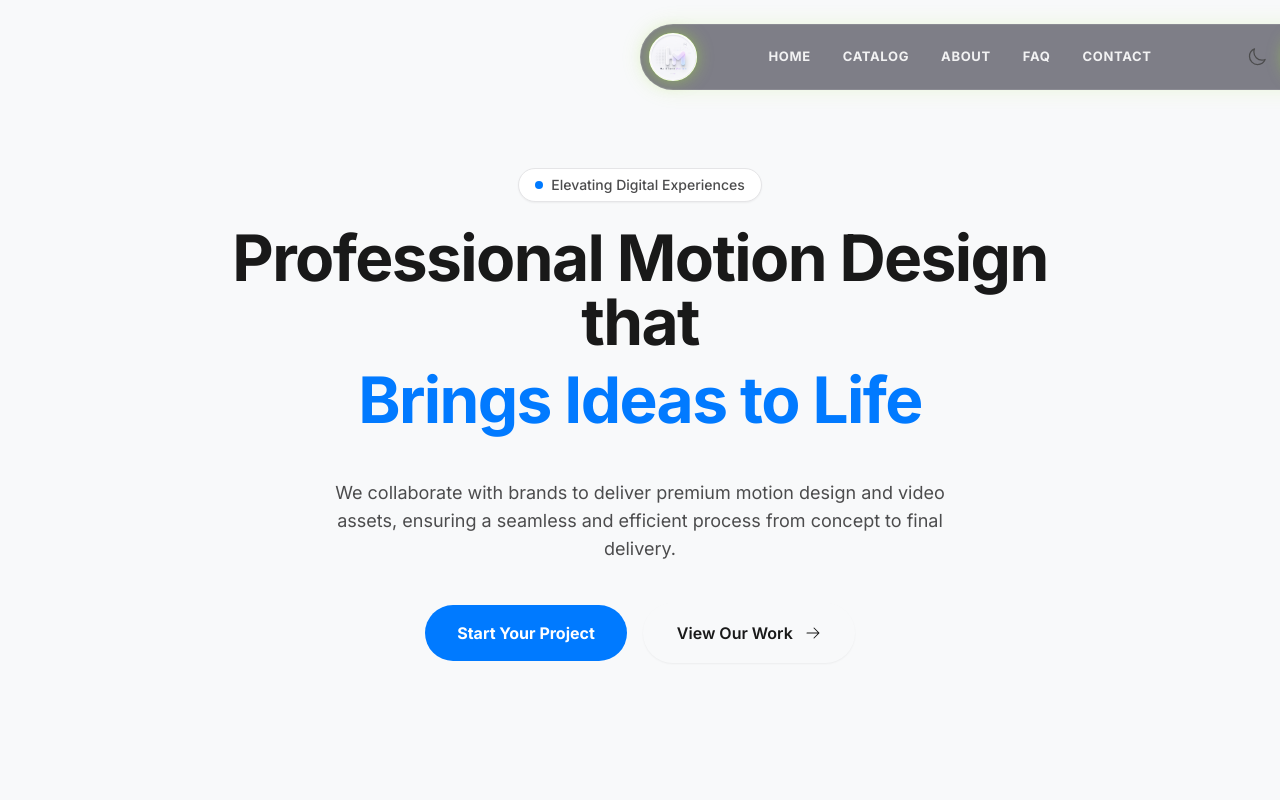
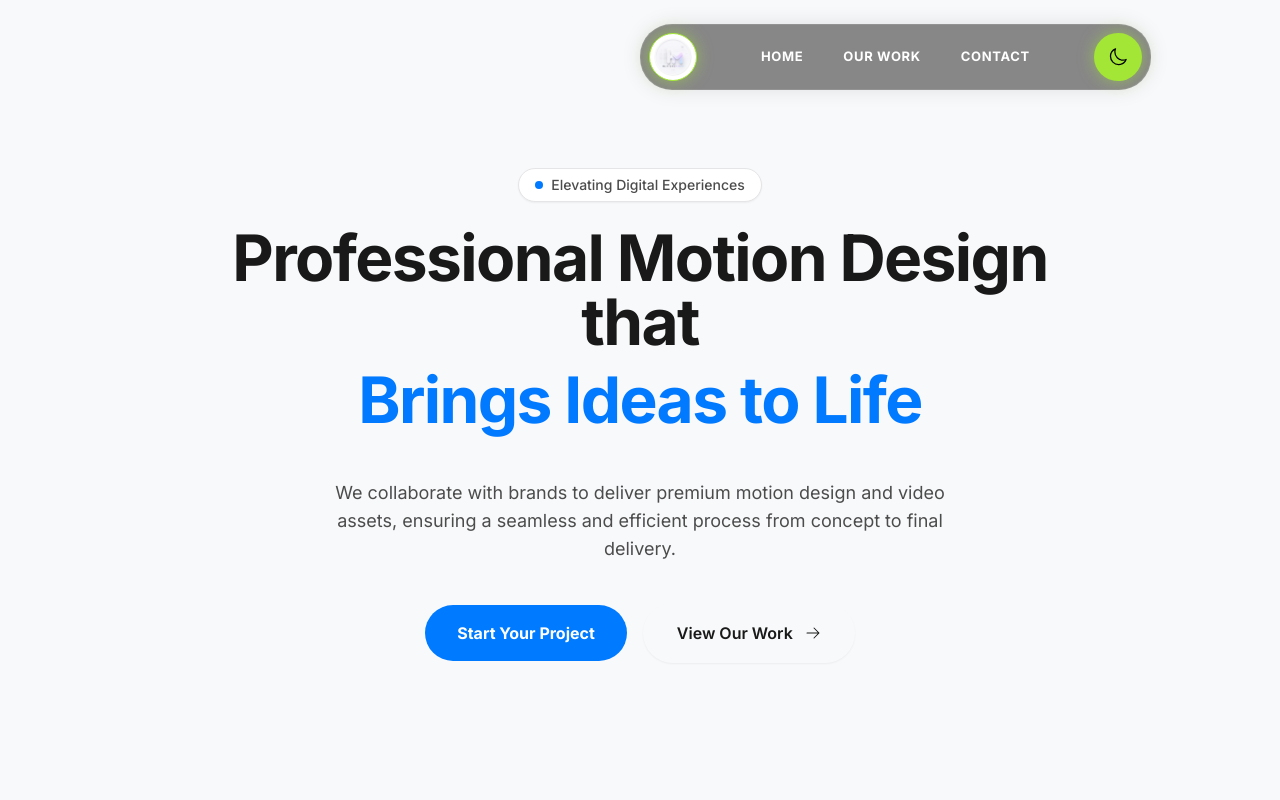
Before and after one commit to BerserkerOP/website, a Next.js app: page / in a window 1280 px wide. Shown: the top 800 px of the page. Built offline with nearby package versions, Linux system fonts and the light colour scheme.

Commit message:
Center navbar, update links to Home/Our Work/Contact, turn cart button into theme toggle

```diff
--- a/components/Navbar.tsx
+++ b/components/Navbar.tsx
@@ -35,38 +35,27 @@ export default function Navbar() {
       initial={{ y: -100 }}
       animate={{ y: 0 }}
       transition={{ duration: 0.6, ease: "easeOut" }}
-      className={`fixed top-4 md:top-6 left-1/2 -translate-x-1/2 z-50 transition-all duration-300 w-[95%] md:w-auto md:min-w-[700px] flex items-center justify-between p-2 rounded-full bg-zinc-500/90 dark:bg-zinc-800/90 backdrop-blur-md shadow-[0_0_20px_rgba(163,230,53,0.15)] border border-white/10`}
+      className={`fixed top-4 md:top-6 left-1/2 -translate-x-1/2 z-50 transition-all duration-300 flex items-center justify-between p-2 rounded-[32px] bg-[#7a7a7a]/90 backdrop-blur-md shadow-[0_0_20px_rgba(0,0,0,0.1)] border border-white/10 gap-8 md:gap-16 w-[95%] sm:w-auto max-w-4xl`}
     >
       {/* Left Profile Picture */}
-      <Link href="/" className="w-12 h-12 rounded-full bg-[#a3e635] flex items-center justify-center shadow-[0_0_15px_rgba(163,230,53,0.5)] shrink-0 overflow-hidden relative group">
+      <Link href="/" className="w-12 h-12 rounded-full bg-white flex items-center justify-center shadow-[0_0_15px_rgba(163,230,53,0.5)] border border-[#a3e635] shrink-0 overflow-hidden relative group">
         <div className="absolute inset-0 bg-[#a3e635] mix-blend-overlay opacity-0 group-hover:opacity-20 transition-opacity z-10" />
-        <Image src="/icon.png" alt="HalftoneMotion" fill className="object-cover" />
+        <Image src="/icon.png" alt="HalftoneMotion" fill className="object-cover p-1 rounded-full" />
       </Link>
 
       {/* Desktop Nav */}
-      <div className="hidden md:flex items-center justify-center space-x-8 px-8">
-        <Link href="/" className="text-white/90 hover:text-white transition-colors font-bold tracking-wider text-[13px] uppercase">Home</Link>
-        <Link href="/work" className="text-white/90 hover:text-white transition-colors font-bold tracking-wider text-[13px] uppercase">Catalog</Link>
-        <Link href="/#about" className="text-white/90 hover:text-white transition-colors font-bold tracking-wider text-[13px] uppercase">About</Link>
-        <Link href="/#faq" className="text-white/90 hover:text-white transition-colors font-bold tracking-wider text-[13px] uppercase">FAQ</Link>
-        <Link href="/contact" className="text-white/90 hover:text-white transition-colors font-bold tracking-wider text-[13px] uppercase">Contact</Link>
+      <div className="hidden md:flex items-center justify-center space-x-10">
+        <Link href="/" className="text-white hover:text-white/80 transition-colors font-bold tracking-wider text-[13px] uppercase">Home</Link>
+        <Link href="/work" className="text-white hover:text-white/80 transition-colors font-bold tracking-wider text-[13px] uppercase">Our Work</Link>
+        <Link href="/contact" className="text-white hover:text-white/80 transition-colors font-bold tracking-wider text-[13px] uppercase">Contact</Link>
       </div>
 
-      <div className="flex items-center gap-2">
-        <div className="hidden md:block">
-          <ThemeToggle />
-        </div>
-
-        {/* Right Cart Button */}
-        <Link href="/contact" className="w-12 h-12 rounded-full bg-[#a3e635] flex items-center justify-center shadow-[0_0_15px_rgba(163,230,53,0.5)] shrink-0 hover:scale-105 transition-transform text-black group">
-          <svg xmlns="http://www.w3.org/2000/svg" fill="none" viewBox="0 0 24 24" strokeWidth={2.5} stroke="currentColor" className="w-5 h-5 group-hover:-translate-y-0.5 transition-transform">
-            <path strokeLinecap="round" strokeLinejoin="round" d="M2.25 3h1.386c.51 0 .955.343 1.087.835l.383 1.437M7.5 14.25a3 3 0 00-3 3h15.75m-12.75-3h11.218c1.121-2.3 2.1-4.684 2.924-7.138a60.114 60.114 0 00-16.536-1.84M7.5 14.25L5.106 5.272M6 20.25a.75.75 0 11-1.5 0 .75.75 0 011.5 0zm12.75 0a.75.75 0 11-1.5 0 .75.75 0 011.5 0z" />
-          </svg>
-        </Link>
+      <div className="flex items-center gap-4">
+        {/* Theme Switcher as Cart Button */}
+        <ThemeToggle className="w-12 h-12 rounded-full bg-[#a3e635] flex items-center justify-center shadow-[0_0_15px_rgba(163,230,53,0.5)] shrink-0 hover:scale-105 transition-transform text-black group" />
 
         {/* Mobile Nav Toggle */}
         <div className="flex items-center md:hidden gap-1 pl-1">
-          <ThemeToggle />
           <button
             onClick={() => setMobileMenuOpen(!mobileMenuOpen)}
             className="w-12 h-12 rounded-full flex items-center justify-center text-white bg-black/20 hover:bg-black/40 transition-colors"
@@ -93,15 +82,13 @@ export default function Navbar() {
             animate={{ opacity: 1, y: 0, scale: 1 }}
             exit={{ opacity: 0, y: -10, scale: 0.95, transition: { duration: 0.2 } }}
             transition={{ duration: 0.4, ease: [0.16, 1, 0.3, 1] }}
-            className="absolute top-[calc(100%+12px)] left-0 right-0 md:hidden bg-zinc-800/95 backdrop-blur-2xl border border-white/10 overflow-hidden rounded-3xl shadow-2xl"
+            className="absolute top-[calc(100%+12px)] left-0 right-0 md:hidden bg-zinc-800/95 backdrop-blur-2xl border border-white/10 overflow-hidden rounded-[32px] shadow-2xl"
           >
             <div className="px-6 py-6 flex flex-col max-h-[80vh] overflow-y-auto">
               <div className="flex flex-col space-y-4">
                 {[
                   { name: 'HOME', path: '/' },
-                  { name: 'CATALOG', path: '/work' },
-                  { name: 'ABOUT', path: '/#about' },
-                  { name: 'FAQ', path: '/#faq' },
+                  { name: 'OUR WORK', path: '/work' },
                   { name: 'CONTACT', path: '/contact' }
                 ].map((item, i) => (
                   <motion.div
--- a/components/ThemeToggle.tsx
+++ b/components/ThemeToggle.tsx
@@ -3,7 +3,7 @@
 import { useTheme } from "next-themes";
 import { useEffect, useState } from "react";
 
-export function ThemeToggle() {
+export function ThemeToggle({ className }: { className?: string }) {
   const [mounted, setMounted] = useState(false);
   const { theme, setTheme } = useTheme();
 
@@ -42,17 +42,15 @@ export function ThemeToggle() {
 
   if (!mounted) {
     return (
-      <button className="p-2 rounded-full text-apple-subtext hover:text-apple-text hover:bg-apple-gray transition-colors duration-200 ml-4 flex items-center justify-center w-9 h-9" aria-label="Toggle Dark Mode" disabled>
+      <button className={className || "p-2 rounded-full text-apple-subtext hover:text-apple-text hover:bg-apple-gray transition-colors duration-200 ml-4 flex items-center justify-center w-9 h-9"} aria-label="Toggle Dark Mode" disabled>
       </button>
     ); // Placeholder to prevent layout shift and hydration errors
   }
 
-
-
   return (
     <button
       onClick={toggleTheme}
-      className="p-2 rounded-full text-apple-subtext hover:text-apple-text hover:bg-apple-gray transition-colors duration-200 ml-4 flex items-center justify-center"
+      className={className || "p-2 rounded-full text-apple-subtext hover:text-apple-text hover:bg-apple-gray transition-colors duration-200 ml-4 flex items-center justify-center"}
       aria-label="Toggle Dark Mode"
     >
       {isDark ? (
```
